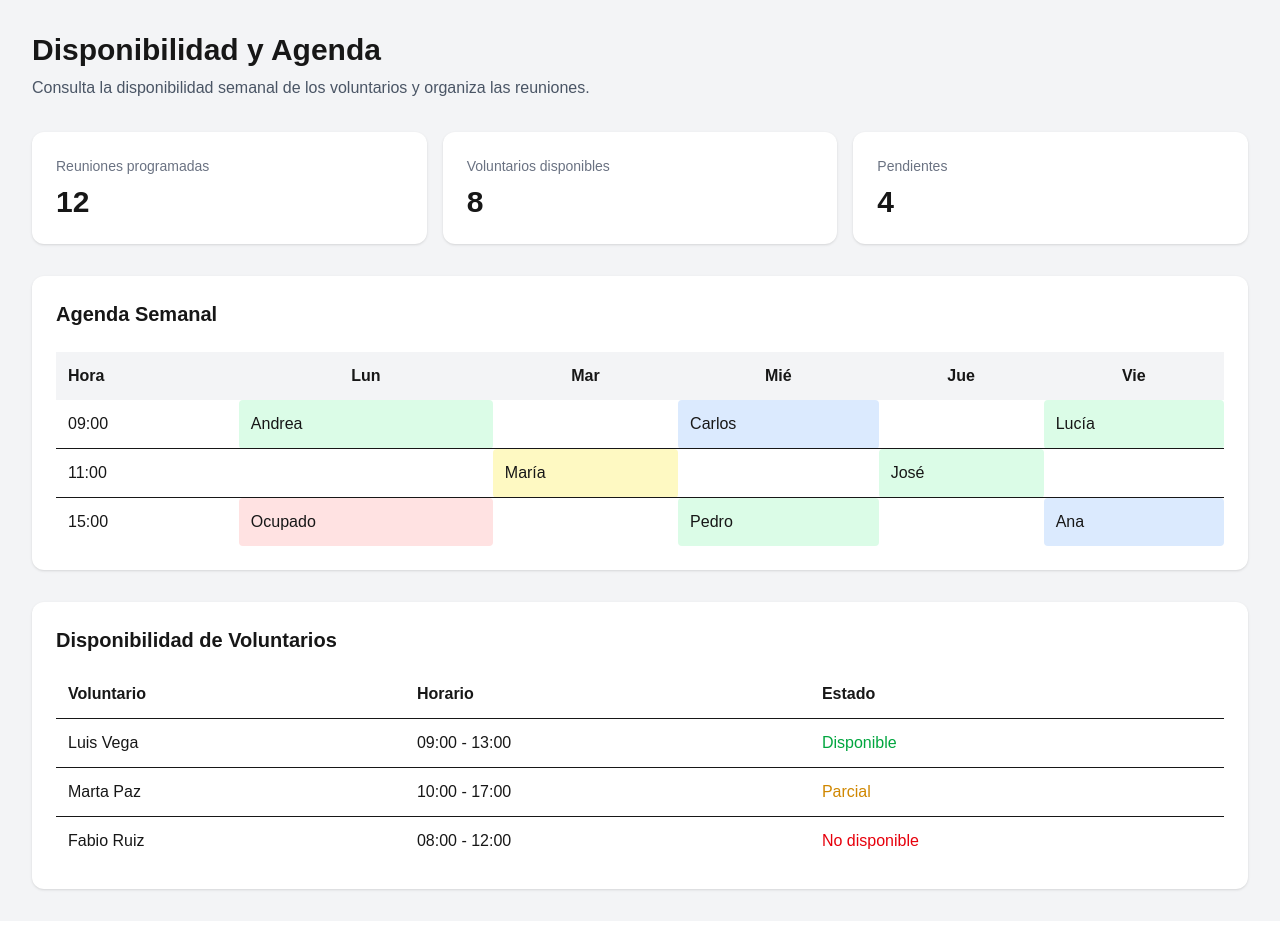
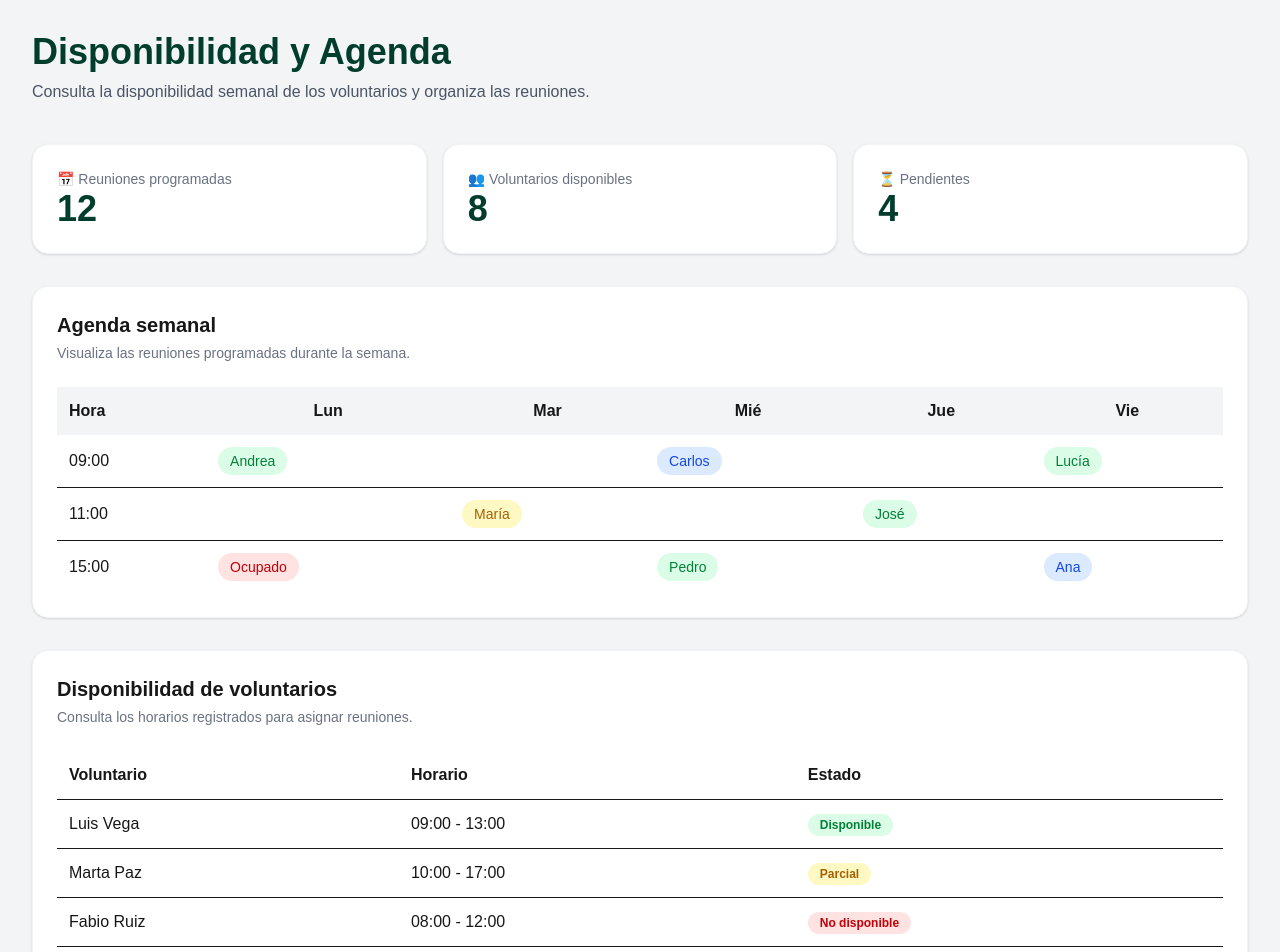
Before and after one commit to Jhair-Martel25/SISTEMAS_INFLUENCERS_FRONTEND, a Next.js app: page /reuniones/agenda in a window 1280 px wide. Shown: the top 952 px of the page. Before the commit the page ends 921 px from the top, so only its background shows below. Built offline with nearby package versions, Linux system fonts and the light colour scheme.

Commit message:
Mejora interfaz de reuniones y registro de voluntarios

```diff
--- a/package.json
+++ b/package.json
@@ -9,7 +9,7 @@
     "lint": "eslint"
   },
   "dependencies": {
-    "lucide-react": "^1.21.0",
+    "lucide-react": "^1.23.0",
     "next": "16.2.9",
     "react": "19.2.4",
     "react-dom": "19.2.4"
--- a/src/app/reuniones/agenda/page.tsx
+++ b/src/app/reuniones/agenda/page.tsx
@@ -4,8 +4,8 @@ export default function DisponibilidadAgendaPage() {
       <div className="max-w-7xl mx-auto">
 
         {/* Encabezado */}
-        <div className="mb-8">
-          <h1 className="text-3xl font-bold">
+        <div className="mb-10">
+          <h1 className="text-4xl font-bold text-[#003D2D]">
             Disponibilidad y Agenda
           </h1>
 
@@ -17,29 +17,33 @@ export default function DisponibilidadAgendaPage() {
         {/* Resumen */}
         <div className="grid grid-cols-1 md:grid-cols-3 gap-4 mb-8">
 
-          <div className="bg-white rounded-xl shadow p-6">
-            <h3 className="text-gray-500 text-sm">Reuniones programadas</h3>
-            <p className="text-3xl font-bold mt-2">12</p>
+          <div className="bg-white rounded-2xl border border-gray-100 shadow-sm p-6 hover:shadow-md transition-shadow">
+            <h3 className="text-gray-500 text-sm">📅 Reuniones programadas</h3>
+            <p className="text-4xl font-bold text-[#003D2D]">12</p>
           </div>
 
-          <div className="bg-white rounded-xl shadow p-6">
-            <h3 className="text-gray-500 text-sm">Voluntarios disponibles</h3>
-            <p className="text-3xl font-bold mt-2">8</p>
+          <div className="bg-white rounded-2xl border border-gray-100 shadow-sm p-6 hover:shadow-md transition-shadow">
+            <h3 className="text-gray-500 text-sm">👥 Voluntarios disponibles</h3>
+            <p className="text-4xl font-bold text-[#003D2D]">8</p>
           </div>
 
-          <div className="bg-white rounded-xl shadow p-6">
-            <h3 className="text-gray-500 text-sm">Pendientes</h3>
-            <p className="text-3xl font-bold mt-2">4</p>
+          <div className="bg-white rounded-2xl border border-gray-100 shadow-sm p-6 hover:shadow-md transition-shadow">
+            <h3 className="text-gray-500 text-sm">⏳ Pendientes</h3>
+            <p className="text-4xl font-bold text-[#003D2D]">4</p>
           </div>
 
         </div>
 
         {/* Agenda semanal */}
-        <div className="bg-white rounded-xl shadow p-6 mb-8">
+        <div className="bg-white rounded-2xl border border-gray-100 shadow-sm p-6 mb-8">
 
-          <h2 className="text-xl font-semibold mb-6">
-            Agenda Semanal
+          <h2 className="text-xl font-semibold">
+            Agenda semanal
           </h2>
+
+          <p className="text-gray-500 text-sm mt-1 mb-6">
+            Visualiza las reuniones programadas durante la semana.
+          </p>
 
           <table className="w-full border-collapse">
 
@@ -60,31 +64,31 @@ export default function DisponibilidadAgendaPage() {
 
             <tbody>
 
-              <tr className="border-b">
+              <tr className="border-b hover:bg-gray-50 transition-colors">
                 <td className="p-3 font-medium">09:00</td>
-                <td className="p-3 bg-green-100 rounded">Andrea</td>
+                <td className="p-3"><span className="inline-block px-3 py-1 rounded-full bg-green-100 text-green-700 text-sm font-medium">Andrea</span></td>
                 <td className="p-3"></td>
-                <td className="p-3 bg-blue-100 rounded">Carlos</td>
+                <td className="p-3"><span className="inline-block px-3 py-1 rounded-full bg-blue-100 text-blue-700 text-sm font-medium">Carlos</span></td>
                 <td className="p-3"></td>
-                <td className="p-3 bg-green-100 rounded">Lucía</td>
+                <td className="p-3"><span className="inline-block px-3 py-1 rounded-full bg-green-100 text-green-700 text-sm font-medium">Lucía</span></td>
               </tr>
 
-              <tr className="border-b">
+              <tr className="border-b hover:bg-gray-50 transition-colors">
                 <td className="p-3 font-medium">11:00</td>
                 <td></td>
-                <td className="p-3 bg-yellow-100 rounded">María</td>
+                <td className="p-3"><span className="inline-block px-3 py-1 rounded-full bg-yellow-100 text-yellow-700 text-sm font-medium">María</span></td>
                 <td></td>
-                <td className="p-3 bg-green-100 rounded">José</td>
+                <td className="p-3"><span className="inline-block px-3 py-1 rounded-full bg-green-100 text-green-700 text-sm font-medium">José</span></td>
                 <td></td>
               </tr>
 
               <tr>
                 <td className="p-3 font-medium">15:00</td>
-                <td className="p-3 bg-red-100 rounded">Ocupado</td>
+                <td className="p-3"><span className="inline-block px-3 py-1 rounded-full bg-red-100 text-red-700 text-sm font-medium">Ocupado</span></td>
                 <td></td>
-                <td className="p-3 bg-green-100 rounded">Pedro</td>
+                <td className="p-3"><span className="inline-block px-3 py-1 rounded-full bg-green-100 text-green-700 text-sm font-medium">Pedro</span></td>
                 <td></td>
-                <td className="p-3 bg-blue-100 rounded">Ana</td>
+                <td className="p-3"><span className="inline-block px-3 py-1 rounded-full bg-blue-100 text-blue-700 text-sm font-medium">Ana</span></td>
               </tr>
 
             </tbody>
@@ -94,17 +98,21 @@ export default function DisponibilidadAgendaPage() {
         </div>
 
         {/* Disponibilidad */}
-        <div className="bg-white rounded-xl shadow p-6">
+        <div className="bg-white rounded-2xl border border-gray-100 shadow-sm p-6 hover:shadow-md transition-shadow">
 
-          <h2 className="text-xl font-semibold mb-4">
-            Disponibilidad de Voluntarios
+          <h2 className="text-xl font-semibold">
+            Disponibilidad de voluntarios
           </h2>
+
+          <p className="text-gray-500 text-sm mt-1 mb-6">
+            Consulta los horarios registrados para asignar reuniones.
+          </p>
 
           <table className="w-full">
 
             <thead>
 
-              <tr className="border-b">
+              <tr className="border-b hover:bg-gray-50 transition-colors">
 
                 <th className="text-left p-3">Voluntario</th>
                 <th className="text-left p-3">Horario</th>
@@ -116,22 +124,40 @@ export default function DisponibilidadAgendaPage() {
 
             <tbody>
 
-              <tr className="border-b">
+              <tr className="border-b hover:bg-gray-50 transition-colors">
                 <td className="p-3">Luis Vega</td>
-                <td className="p-3">09:00 - 13:00</td>
-                <td className="p-3 text-green-600">Disponible</td>
+                <td className="p-3">
+                  09:00 - 13:00
+                </td>
+                <td className="p-3">
+                  <span className="px-3 py-1 rounded-full bg-green-100 text-green-700 text-xs font-semibold">
+                    Disponible
+                  </span>
+                </td>
               </tr>
 
-              <tr className="border-b">
+              <tr className="border-b hover:bg-gray-50 transition-colors">
                 <td className="p-3">Marta Paz</td>
-                <td className="p-3">10:00 - 17:00</td>
-                <td className="p-3 text-yellow-600">Parcial</td>
+                <td className="p-3">
+                  10:00 - 17:00
+                </td>
+                <td className="p-3">
+                  <span className="px-3 py-1 rounded-full bg-yellow-100 text-yellow-700 text-xs font-semibold">
+                    Parcial
+                  </span>
+                </td>
               </tr>
 
-              <tr>
+              <tr className="border-b hover:bg-gray-50 transition-colors">
                 <td className="p-3">Fabio Ruiz</td>
-                <td className="p-3">08:00 - 12:00</td>
-                <td className="p-3 text-red-600">No disponible</td>
+                <td className="p-3">
+                  08:00 - 12:00
+                </td>
+                <td className="p-3">
+                  <span className="px-3 py-1 rounded-full bg-red-100 text-red-700 text-xs font-semibold">
+                    No disponible
+                  </span>
+                </td>
               </tr>
 
             </tbody>
--- a/src/app/voluntarios/registro/page.tsx
+++ b/src/app/voluntarios/registro/page.tsx
@@ -73,6 +73,9 @@ export default function RegistroVoluntarioPage() {
                         </span>
                         Disponibilidad
                     </h2>
+                    <p className="text-gray-500 text-sm mt-2 mb-8">
+                        Selecciona los días y el horario en el que el voluntario estará disponible para participar en actividades.
+                    </p>
                     {/* Días disponibles */}
                     <div className="mb-8">
                         <label className="block text-sm font-medium text-gray-700 mb-3">
@@ -95,43 +98,31 @@ export default function RegistroVoluntarioPage() {
                             <button className="px-5 py-2 rounded-lg border">
                                 Sáb
                             </button>
-                            <button className="px-5 py-2 rounded-lg border">
-                                Dom
-                            </button>
                         </div>
                     </div>
-                    {/* Horas y reuniones */}
-                    <div className="grid grid-cols-2 gap-8">
-                        <div>
-                            <label className="block text-sm font-medium text-gray-700 mb-4">
-                                Máximo de horas por día
-                            </label>
-                            <div className="flex items-center justify-between bg-gray-100 rounded-xl p-4">
-                                <span className="text-gray-500">
-                                    1h
-                                </span>
-                                <span className="bg-green-100 text-green-700 px-3 py-1 rounded-full text-sm font-medium">
-                                    Actual: 4h
-                                </span>
-                                <span className="text-gray-500">
-                                    8h+
-                                </span>
+                    {/* Horario disponible */}
+                    <div>
+                        <label className="block text-sm font-medium text-gray-700 mb-4">
+                            Horario disponible
+                        </label>
+                        <div className="grid grid-cols-1 md:grid-cols-2 gap-6">
+                            <div>
+                                <label className="block text-sm text-gray-600 mb-2">
+                                    Hora de inicio
+                                </label>
+                                <input
+                                    type="time"
+                                    className="w-full rounded-xl border border-gray-300 px-4 py-3 focus:outline-none focus:ring-2 focus:ring-[#003D2D] focus:border-[#003D2D]"
+                                />
                             </div>
-                        </div>
-                        <div>
-                            <label className="block text-sm font-medium text-gray-700 mb-4">
-                                Máximo reuniones/semana
-                            </label>
-                            <div className="flex items-center justify-between bg-gray-100 rounded-xl p-4">
-                                <button className="w-10 h-10 rounded-lg bg-white shadow">
-                                    −
-                                </button>
-                                <span className="text-3xl font-bold text-[#003D2D]">
-                                    05
-                                </span>
-                                <button className="w-10 h-10 rounded-lg bg-white shadow">
-                                    +
-                                </button>
+                            <div>
+                                <label className="block text-sm text-gray-600 mb-2">
+                                    Hora de fin
+                                </label>
+                                <input
+                                    type="time"
+                                    className="w-full rounded-xl border border-gray-300 px-4 py-3 focus:outline-none focus:ring-2 focus:ring-[#003D2D] focus:border-[#003D2D]"
+                                />
                             </div>
                         </div>
                     </div>
```
Also changed, not shown: src/app/reuniones/gestion/page.tsx (+37 -21 lines), 1 other file (tests, documents, lock files or other folders).
